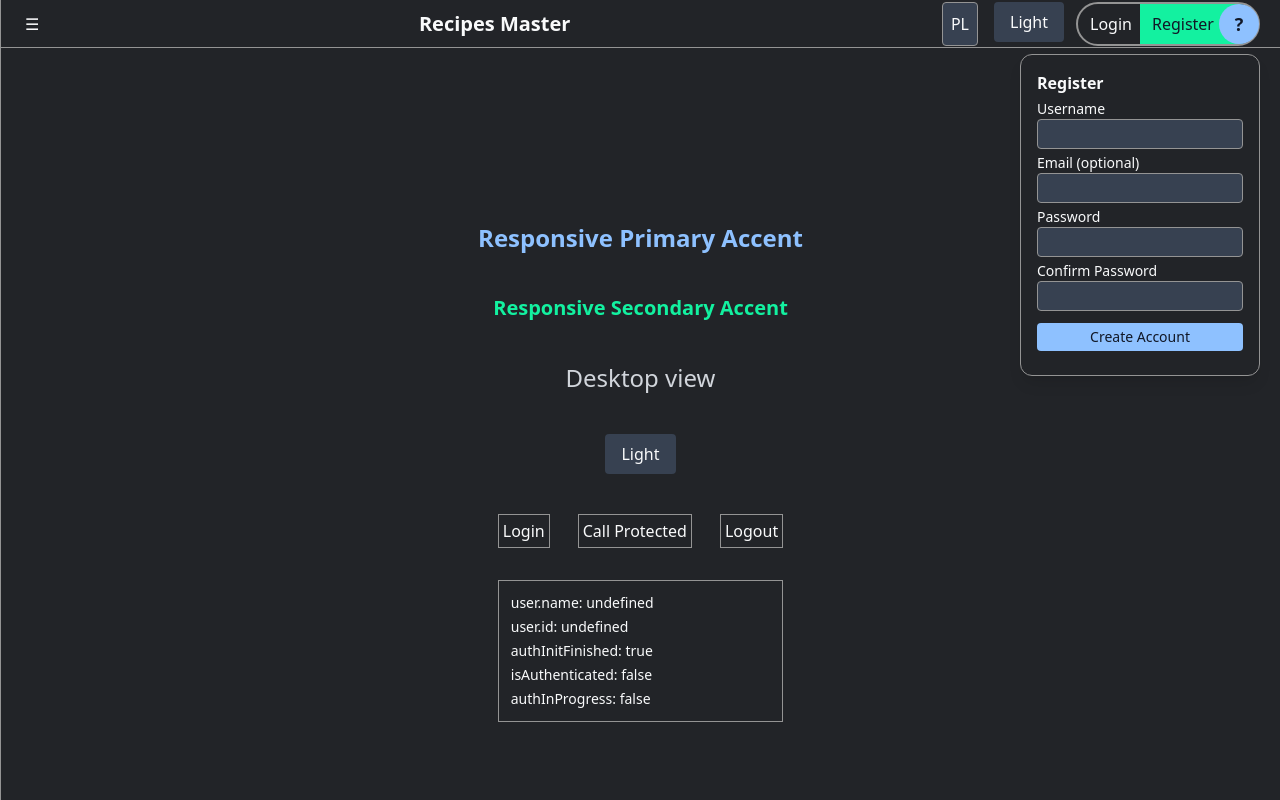
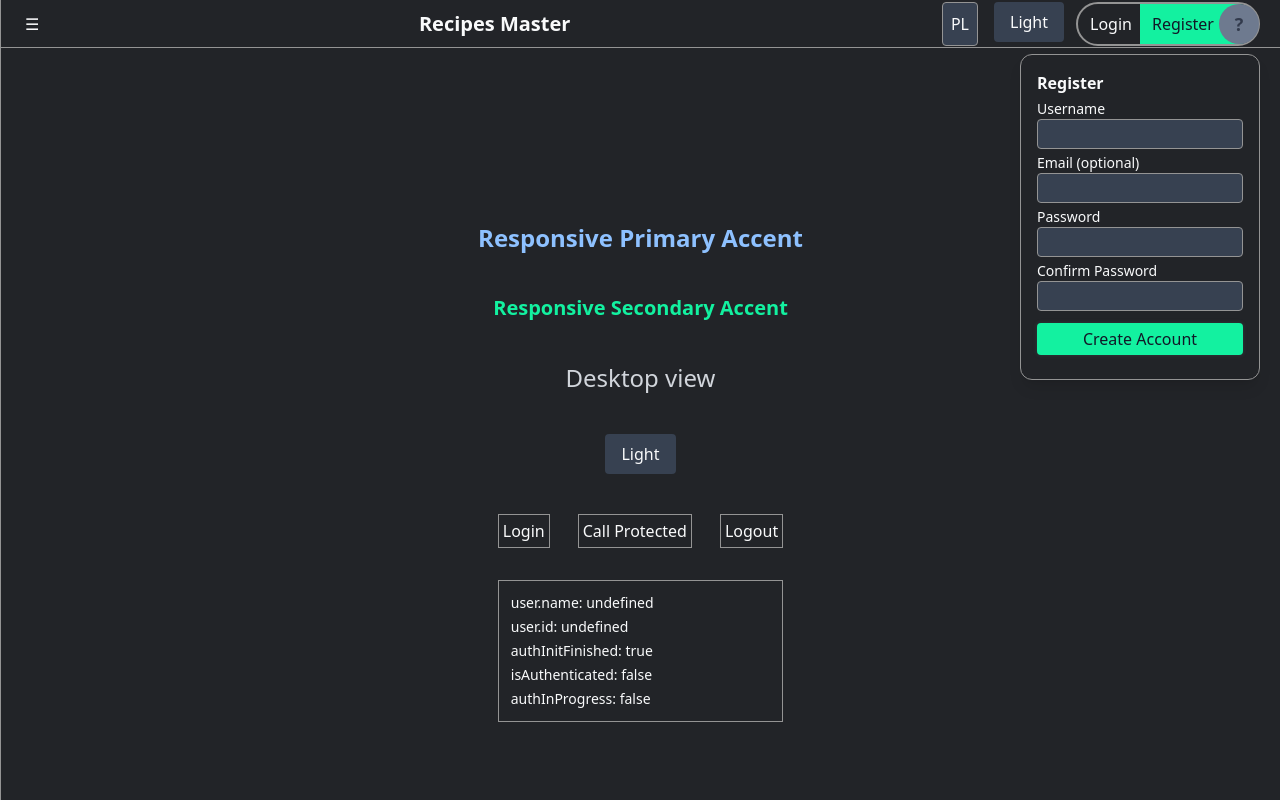
Before and after one commit to HeatGub/Recipes, a React (Vite) app in the folder frontend/: page / in a window 1280 px wide. Both pictures are taken after a click on the button "Register". Built offline with nearby package versions, Linux system fonts and the light colour scheme; no server answers.

Commit message:
Implement and use button component with variants

```diff
--- a/frontend/src/components/auth/LoginAvatarMenu.tsx
+++ b/frontend/src/components/auth/LoginAvatarMenu.tsx
@@ -5,11 +5,12 @@ import { LoginForm } from "./LoginForm"
 import { RegisterForm } from "./RegisterForm"
 import clsx from "clsx"
 import { api } from "@/api/client"
+import { Button } from "../ui/Button"
 
 export function LoginAvatarMenu() {
   const { login, logout, user } = useAuth()
 
-  const [openPanel, setOpenPanel] = useState<"login" | "register" | "logout" | null>(null)
+  const [openPanel, setOpenPanel] = useState<"login" | "register" | "logout" | "user_settings" | null>(null)
 
   const isLoggedIn = Boolean(user)
   const avatarLetter = isLoggedIn ? user?.username.charAt(0).toUpperCase() : "?"
@@ -67,7 +68,15 @@ export function LoginAvatarMenu() {
         )}
       </div>
 
-      <div className="absolute right-px z-10 flex h-10 w-10 items-center justify-center rounded-full bg-(--accent-primary) text-lg font-semibold text-(--text-inverted)">
+      <div
+        onClick={() => isLoggedIn && togglePanel("user_settings")}
+        className={clsx(
+          "absolute right-px z-10 flex h-10 w-10 items-center justify-center rounded-full text-lg font-semibold",
+          isLoggedIn
+            ? "cursor-pointer bg-(--accent-primary) text-(--text-inverted)"
+            : "cursor-default bg-(--bg-tertiary) text-(--text-muted)"
+        )}
+      >
         {avatarLetter}
       </div>
 
@@ -88,8 +97,7 @@ export function LoginAvatarMenu() {
               onSubmit={async (data) => {
                 await api.post("/auth/register/", { ...data })
                 closePanel()
-              }
-            }
+              }}
             />
           )}
 
@@ -98,13 +106,16 @@ export function LoginAvatarMenu() {
               <p>
                 {t("account.logged_in_as")} <strong>{user?.username}</strong>
               </p>
-              <button
-                onClick={handleLogout}
-                className="w-full rounded bg-(--bg-warning) px-2 py-1 text-(--text-inverted)"
-              >
+              <Button onClick={handleLogout} variant="warning" className="w-full">
                 {t("account.logout")}
-              </button>
+              </Button>
             </div>
+          )}
+
+          {openPanel === "user_settings" && (
+            <Button onClick={() => {console.log("user settings")}} variant="primary" className="w-full">
+              {t("account.account_settings")}
+            </Button>
           )}
         </div>
       )}
--- a/frontend/src/components/auth/LoginForm.tsx
+++ b/frontend/src/components/auth/LoginForm.tsx
@@ -11,6 +11,7 @@ import {
   MIN_PASSWORD_LEN,
   MAX_PASSWORD_LEN,
 } from "@/forms/core/constants"
+import { Button } from "../ui/Button"
 
 export const loginSchema = z.object({
   identifier: z.string().superRefine((val, ctx) => {
@@ -99,7 +100,7 @@ export function LoginForm({ onSubmit }: LoginFormProps) {
         className="w-full rounded border bg-(--bg-secondary) px-2 py-1"
       />
       {errors.identifier && (
-        <p className="text-xs text-(--text-error)">
+        <p className="text-xs text-(--text-danger)">
           <FormFieldError error={errors.identifier} />
         </p>
       )}
@@ -112,17 +113,14 @@ export function LoginForm({ onSubmit }: LoginFormProps) {
         className="w-full rounded border bg-(--bg-secondary) px-2 py-1"
       />
       {errors.password && (
-        <p className="text-xs text-(--text-error)">
+        <p className="text-xs text-(--text-danger)">
           <FormFieldError error={errors.password} />
         </p>
       )}
 
-      <button
-        type="submit"
-        className="mt-2 w-full rounded bg-(--accent-primary) px-2 py-1 text-(--text-inverted)"
-      >
+      <Button type="submit" variant="primary" className="w-full mt-2">
         {t("account.log_in")}
-      </button>
+      </Button>
 
       <p className="mt-1 text-center text-s text-(--text-warning)">
         <FormGlobalError error={errors.root?.message} />
--- a/frontend/src/components/auth/RegisterForm.tsx
+++ b/frontend/src/components/auth/RegisterForm.tsx
@@ -12,6 +12,7 @@ import {
   MAX_PASSWORD_LEN,
   EMAIL_REGEX
 } from "@/forms/core/constants"
+import { Button } from "../ui/Button"
 
 export const registerSchema = z.object({
 
@@ -145,7 +146,7 @@ export function RegisterForm({ onSubmit }: RegisterFormProps) {
         className="w-full rounded border bg-(--bg-secondary) px-2 py-1"
       />
       {errors.username && (
-        <p className="text-xs text-(--text-error)">
+        <p className="text-xs text-(--text-danger)">
           <FormFieldError error={errors.username} />
         </p>
       )}
@@ -158,7 +159,7 @@ export function RegisterForm({ onSubmit }: RegisterFormProps) {
         className="w-full rounded border bg-(--bg-secondary) px-2 py-1"
       />
       {errors.email && (
-        <p className="text-xs text-(--text-error)">
+        <p className="text-xs text-(--text-danger)">
           <FormFieldError error={errors.email} />
         </p>
       )}
@@ -171,7 +172,7 @@ export function RegisterForm({ onSubmit }: RegisterFormProps) {
         className="w-full rounded border bg-(--bg-secondary) px-2 py-1"
       />
       {errors.password && (
-        <p className="text-xs text-(--text-error)">
+        <p className="text-xs text-(--text-danger)">
           <FormFieldError error={errors.password} />
         </p>
       )}
@@ -184,17 +185,14 @@ export function RegisterForm({ onSubmit }: RegisterFormProps) {
         className="w-full rounded border bg-(--bg-secondary) px-2 py-1"
       />
       {errors.password_confirm && (
-        <p className="text-xs text-(--text-error)">
+        <p className="text-xs text-(--text-danger)">
           <FormFieldError error={errors.password_confirm} />
         </p>
       )}
 
-      <button
-        type="submit"
-        className="mt-2 w-full rounded bg-(--accent-primary) px-2 py-1 text-(--text-inverted)"
-      >
+      <Button type="submit" variant="success" className="w-full mt-2">
         {t("account.create_account")}
-      </button>
+      </Button>
 
       <p className="mt-1 text-center text-s text-(--text-warning)">
         <FormGlobalError error={errors.root?.message} />
--- /dev/null
+++ b/frontend/src/components/ui/Button.tsx
@@ -0,0 +1,31 @@
+import clsx from "clsx"
+
+const VARIANT_STYLES = {
+  secondary: "bg-(--bg-tertiary) text-(--text-primary)",
+  primary: "bg-(--accent-primary) text-(--text-inverted)",
+  warning: "bg-(--bg-warning) text-(--text-inverted)",
+  danger: "bg-(--bg-danger) text-(--text-primary)",
+  success:  "bg-(--accent-secondary) text-(--text-inverted)",
+} as const
+
+type ButtonVariant = keyof typeof VARIANT_STYLES
+
+type ButtonProps = React.ButtonHTMLAttributes<HTMLButtonElement> & {
+  variant?: ButtonVariant
+}
+
+export function Button({ variant = "primary", className, ...props }: ButtonProps) {
+  return (
+    <button
+      className={clsx(
+        "text-base cursor-pointer rounded px-3 py-1 font-medium",
+        "shadow-[0_0_4px_var(--shadow-color)]",
+        "hover:text-[1.03rem]",
+        "hover:shadow-[0_0_10px_var(--shadow-hover)]",
+        VARIANT_STYLES[variant],
+        className
+      )}
+      {...props}
+    />
+  )
+}
--- a/frontend/src/locales/en/common.json
+++ b/frontend/src/locales/en/common.json
@@ -10,7 +10,7 @@
   },
   "account": {
     "login": "Login",
-    "log_in": "Log in",
+    "log_in": "Log In",
     "logged_in_as": "Logged in as",
     "logout": "Logout",
     "register": "Register",
@@ -20,7 +20,8 @@
     "username_or_email": "Username or Email",
     "password": "Password",
     "password_confirm": "Confirm Password",
-    "create_account": "Create Account"
+    "create_account": "Create Account",
+    "account_settings": "Account Settings"
   },
   "errors": {
     "VALIDATION": {
--- a/frontend/src/locales/pl/common.json
+++ b/frontend/src/locales/pl/common.json
@@ -20,7 +20,8 @@
     "username_or_email": "Nazwa Użytkownika lub Email",
     "password": "Hasło",
     "password_confirm": "Potwierdź Hasło",
-    "create_account": "Stwórz Konto"
+    "create_account": "Stwórz Konto",
+    "account_settings": "Ustawienia Konta"
   },
   "errors": {
     "VALIDATION": {
--- a/frontend/src/main.css
+++ b/frontend/src/main.css
@@ -4,40 +4,48 @@
 :root {
   --bg-primary: #c8c6c6;
   --bg-secondary: #b1aeae;
+  --bg-tertiary: #9098a5;
   --bg-inverted: #1f2937;
   --bg-warning: #ecab13;
+  --bg-danger: #fa2d23;
   --text-primary: #111827;
   --text-secondary: #36393d;
   --text-inverted: #f9fafb;
   --text-muted: #111827a4;
   --text-success: #09740b;
   --text-warning: #dac20c;
-  --text-error: #b41b13;
+  --text-danger: #b41b13;
   --accent-primary: #05797b;
   --accent-secondary: #0f772c;
   --accent-soft: #146e50c1;
   --border-default: #5e5e5e;
   --border-muted: #3a3a3aa9;
+  --shadow-color: rgba(38, 47, 48, 0.25);
+  --shadow-hover: rgba(38, 47, 48, 0.5);
 }
 
 /* Dark theme variables */
 .dark {
   --bg-primary: #222428;
   --bg-secondary: #374151;
+  --bg-tertiary: #6e7a8f;
   --bg-inverted: #a5c0d5;
   --bg-warning: #ecab13;
+  --bg-danger: #ee3228;
   --text-primary: #f9fafb;
   --text-secondary: #d1d5db;
   --text-inverted: #111827;
   --text-muted: #111827a4;
   --text-success: #10a913;
   --text-warning: #f2d708;
-  --text-error: #ef2318;
+  --text-danger: #ef2318;
   --accent-primary: #8ec1ff;
   --accent-secondary: #13f1a0;
   --accent-soft: #146e50c1;
   --border-default: #949494;
   --border-muted: #3a3a3aa9;
+  --shadow-color: rgba(93, 116, 117, 0.25);
+  --shadow-hover: rgba(93, 116, 117, 0.5);
 }
 
 /* no cascade on theme change */
```
